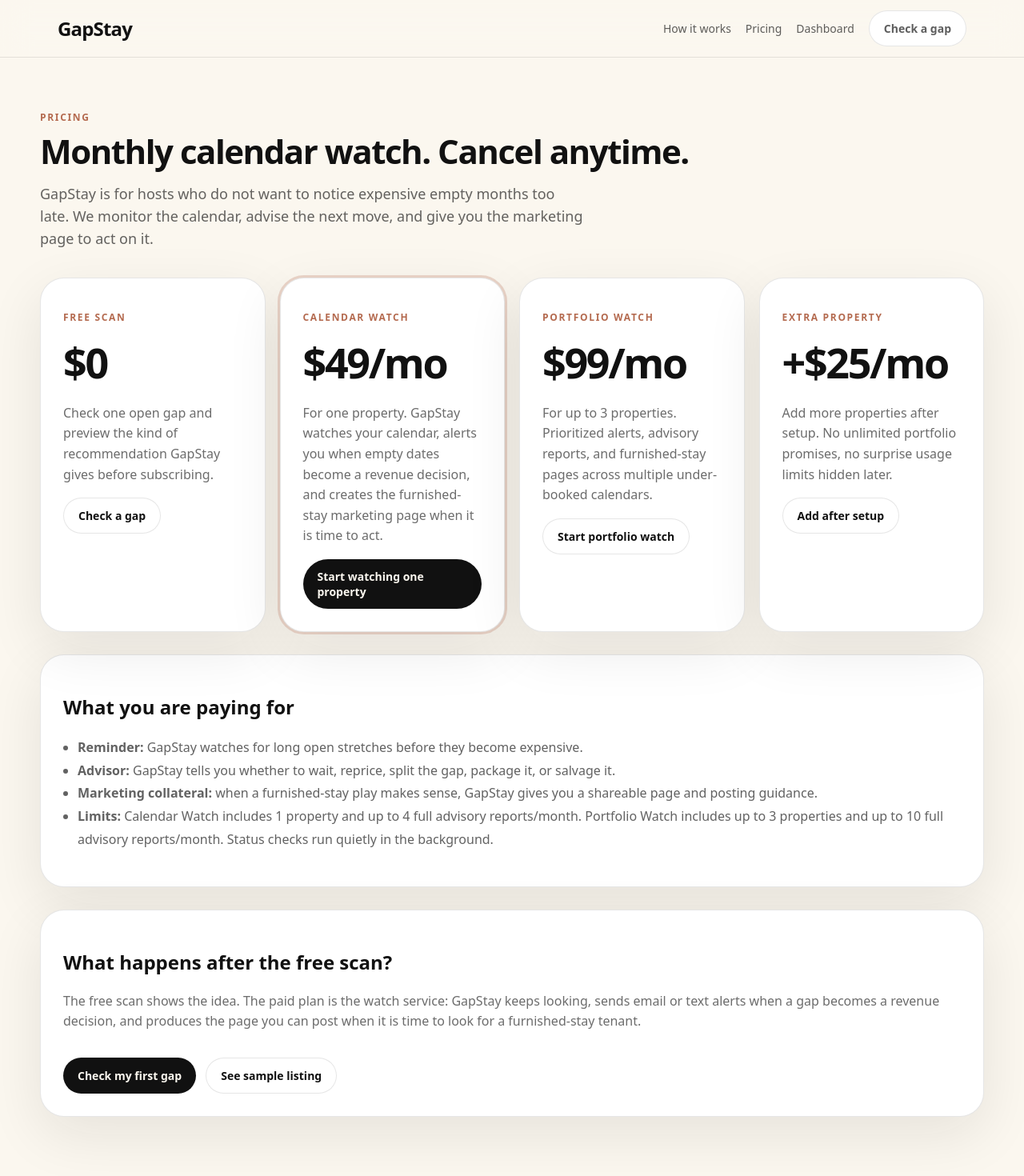
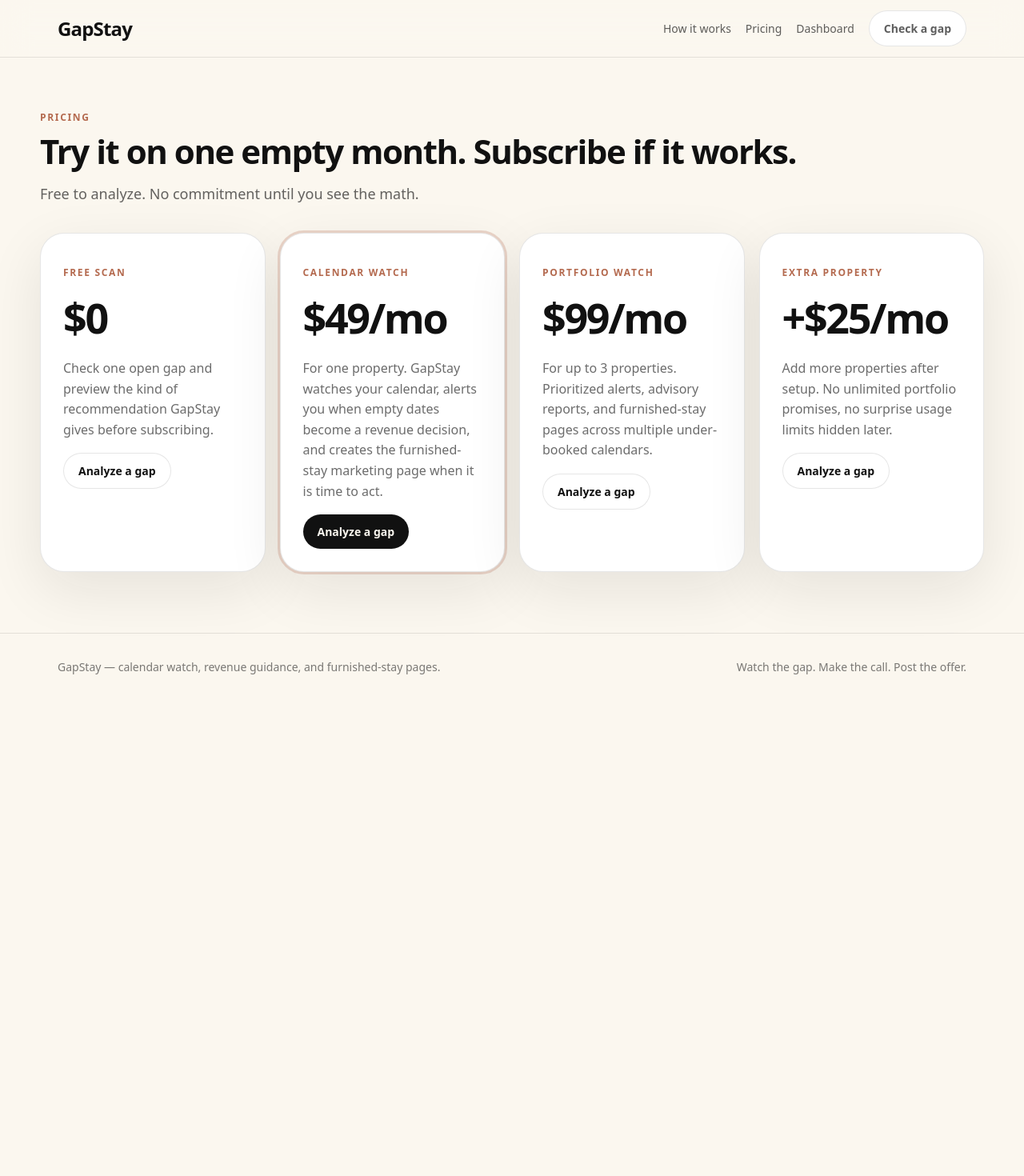
Before and after one commit to pissclams1/Pissclams, a Next.js app: page /pricing in a window 1280 px wide. Shown: the top 1470 px of the page at 80% size. After the commit the page ends 875 px from the top, so only its background shows below. Built offline with nearby package versions, Linux system fonts and the light colour scheme.

Commit message:
Tighten pricing headline

```diff
--- a/app/pricing/page.tsx
+++ b/app/pricing/page.tsx
@@ -1,31 +1,17 @@
 import Link from "next/link";
 
 const plans = [
-  { name: "Free scan", price: "$0", text: "Check one open gap and preview the kind of recommendation GapStay gives before subscribing.", cta: "Check a gap", href: "/host", featured: false },
-  { name: "Calendar Watch", price: "$49/mo", text: "For one property. GapStay watches your calendar, alerts you when empty dates become a revenue decision, and creates the furnished-stay marketing page when it is time to act.", cta: "Start watching one property", href: "/host", featured: true },
-  { name: "Portfolio Watch", price: "$99/mo", text: "For up to 3 properties. Prioritized alerts, advisory reports, and furnished-stay pages across multiple under-booked calendars.", cta: "Start portfolio watch", href: "/host", featured: false },
-  { name: "Extra property", price: "+$25/mo", text: "Add more properties after setup. No unlimited portfolio promises, no surprise usage limits hidden later.", cta: "Add after setup", href: "/host", featured: false }
+  { name: "Free scan", price: "$0", text: "Check one open gap and preview the kind of recommendation GapStay gives before subscribing.", cta: "Analyze a gap", href: "/host", featured: false },
+  { name: "Calendar Watch", price: "$49/mo", text: "For one property. GapStay watches your calendar, alerts you when empty dates become a revenue decision, and creates the furnished-stay marketing page when it is time to act.", cta: "Analyze a gap", href: "/host", featured: true },
+  { name: "Portfolio Watch", price: "$99/mo", text: "For up to 3 properties. Prioritized alerts, advisory reports, and furnished-stay pages across multiple under-booked calendars.", cta: "Analyze a gap", href: "/host", featured: false },
+  { name: "Extra property", price: "+$25/mo", text: "Add more properties after setup. No unlimited portfolio promises, no surprise usage limits hidden later.", cta: "Analyze a gap", href: "/host", featured: false }
 ];
 
 export default function PricingPage(){
   return <main className="wrap section topspace">
     <p className="kicker">Pricing</p>
-    <h1 className="big">Monthly calendar watch. Cancel anytime.</h1>
-    <p className="lead" style={{fontSize:18}}>GapStay is for hosts who do not want to notice expensive empty months too late. We monitor the calendar, advise the next move, and give you the marketing page to act on it.</p>
+    <h1 className="big">Try it on one empty month. Subscribe if it works.</h1>
+    <p className="lead" style={{fontSize:18}}>Free to analyze. No commitment until you see the math.</p>
     <div className="grid grid4" style={{marginTop:34}}>{plans.map(p=><div className="card pad" key={p.name} style={p.featured?{outline:"3px solid rgba(180,106,79,.25)"}:{}}><p className="kicker">{p.name}</p><div className="price">{p.price}</div><p className="muted">{p.text}</p><Link className={p.featured?"darkpill":"pill"} href={p.href}>{p.cta}</Link></div>)}</div>
-    <section className="card pad" style={{marginTop:28}}>
-      <h2>What you are paying for</h2>
-      <ul className="list">
-        <li><b>Reminder:</b> GapStay watches for long open stretches before they become expensive.</li>
-        <li><b>Advisor:</b> GapStay tells you whether to wait, reprice, split the gap, package it, or salvage it.</li>
-        <li><b>Marketing collateral:</b> when a furnished-stay play makes sense, GapStay gives you a shareable page and posting guidance.</li>
-        <li><b>Limits:</b> Calendar Watch includes 1 property and up to 4 full advisory reports/month. Portfolio Watch includes up to 3 properties and up to 10 full advisory reports/month. Status checks run quietly in the background.</li>
-      </ul>
-    </section>
-    <section className="card pad" style={{marginTop:28}}>
-      <h2>What happens after the free scan?</h2>
-      <p className="muted">The free scan shows the idea. The paid plan is the watch service: GapStay keeps looking, sends email or text alerts when a gap becomes a revenue decision, and produces the page you can post when it is time to look for a furnished-stay tenant.</p>
-      <div className="actions"><Link className="darkpill" href="/host">Check my first gap</Link><Link className="pill" href="/listing/sample">See sample listing</Link></div>
-    </section>
   </main>
 }
```
